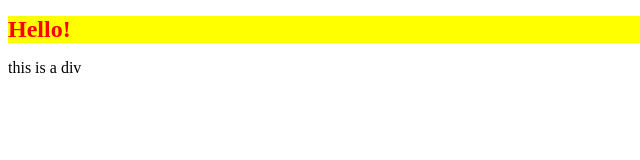
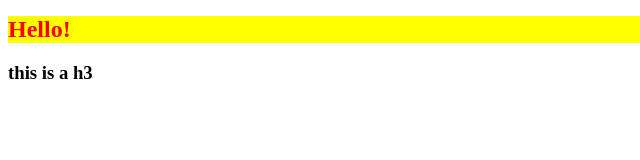
Before and after one commit to rockyalam7541/mygit, a plain HTML site: page index.html in a window 1280 px wide. Shown: the full height of the page, 0-640 px from the left. Drawn offline with Linux system fonts and the light colour scheme.

Commit message:
modified

```diff
--- a/index.html
+++ b/index.html
@@ -9,7 +9,7 @@
 </head>
 <body>
     <h1>Hello!</h1>
-    <div>this is a div</div>
+    <h3>this is a h3</h3>
 
 </body>
 </html>
```
